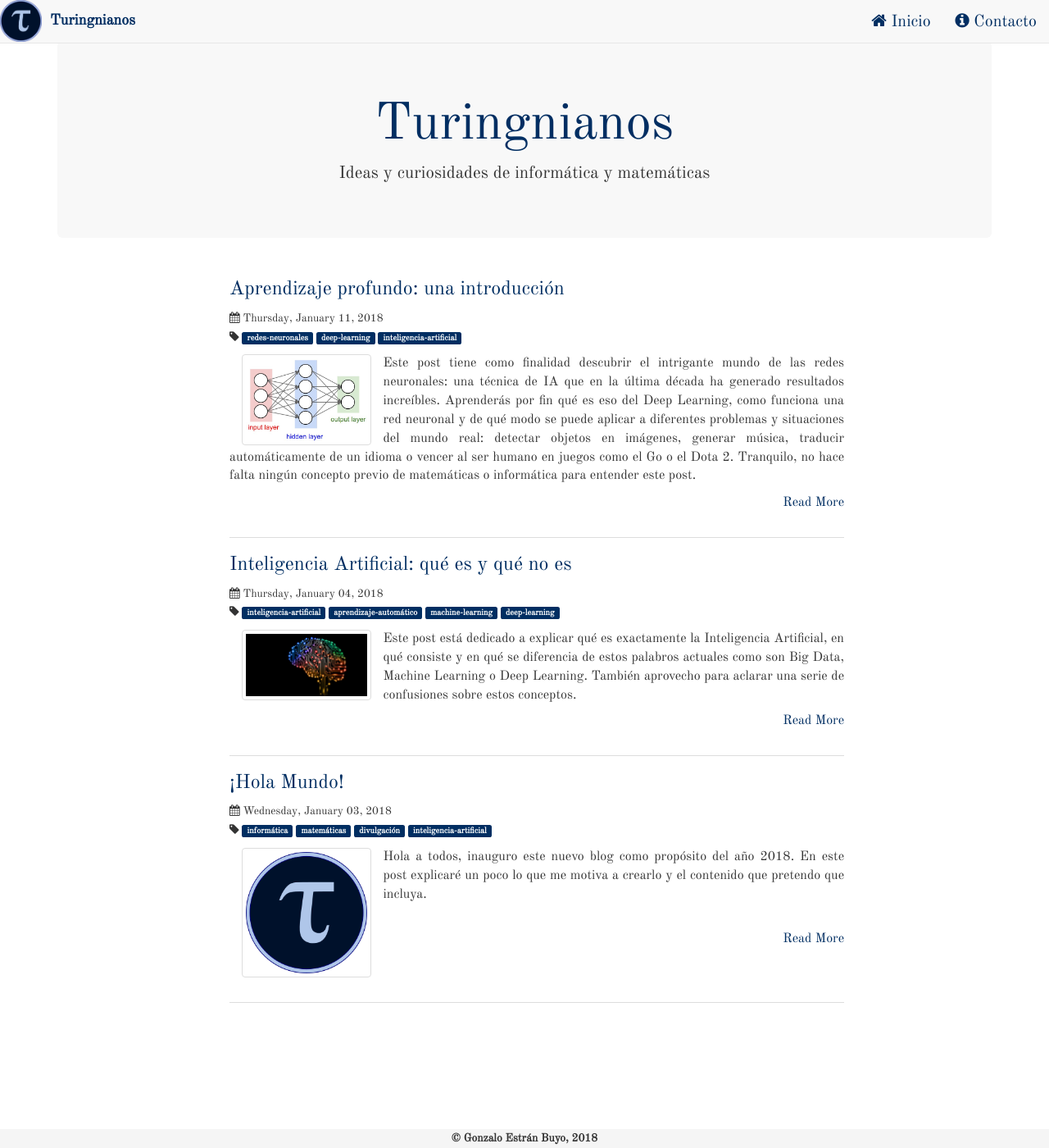
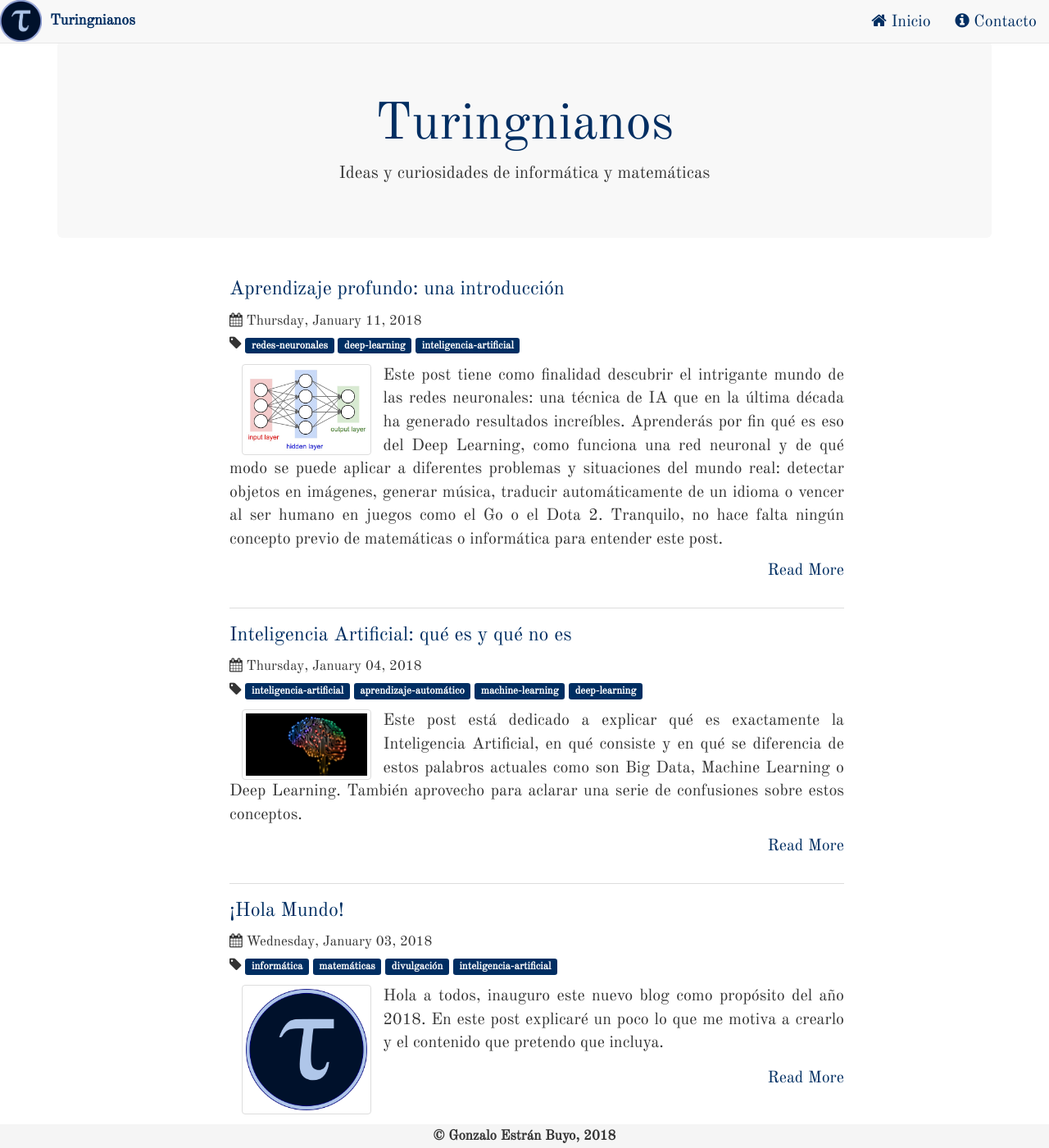
Before and after one commit to turingnianos/turingnianos.github.io, a Jekyll site: the page built from index.html, in a window 1280 px wide and 1400 px high. Shown: the whole window at 82% size. Built offline with Jekyll 4.4.1, drawn with Linux system fonts in a browser that asks for light colours; nearby versions of some CDN libraries; some web fonts are replaced; comment, search, counter and statistics services are not loaded.

Commit message:
Update site.css

```diff
--- a/assets/css/site.css
+++ b/assets/css/site.css
@@ -7,7 +7,7 @@ body {
   font-family: 'Overlock', 'Old Standard TT', 'sans-serif';
   padding-bottom:60px;
   padding-top:50px;
-  font-size:initial;
+  font-size:20px;
 }
 
 .video-wrapper {
```
